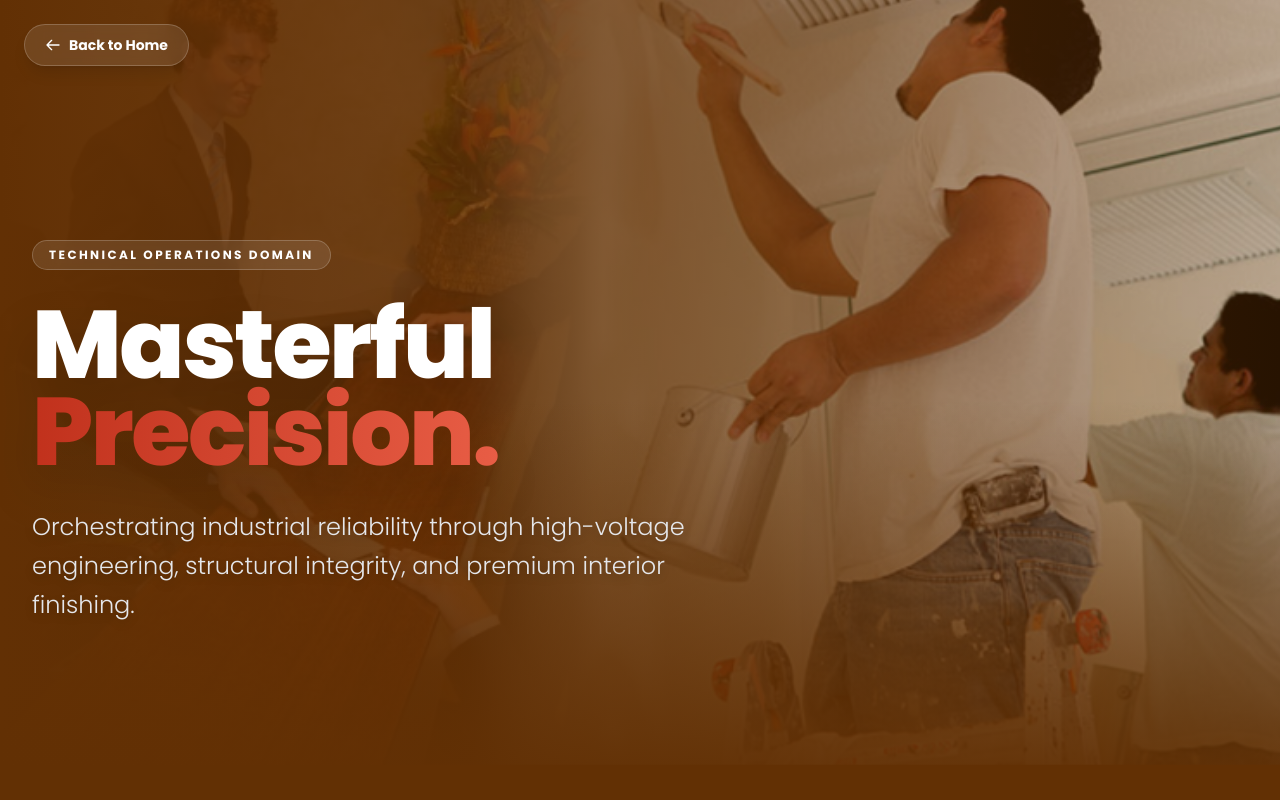
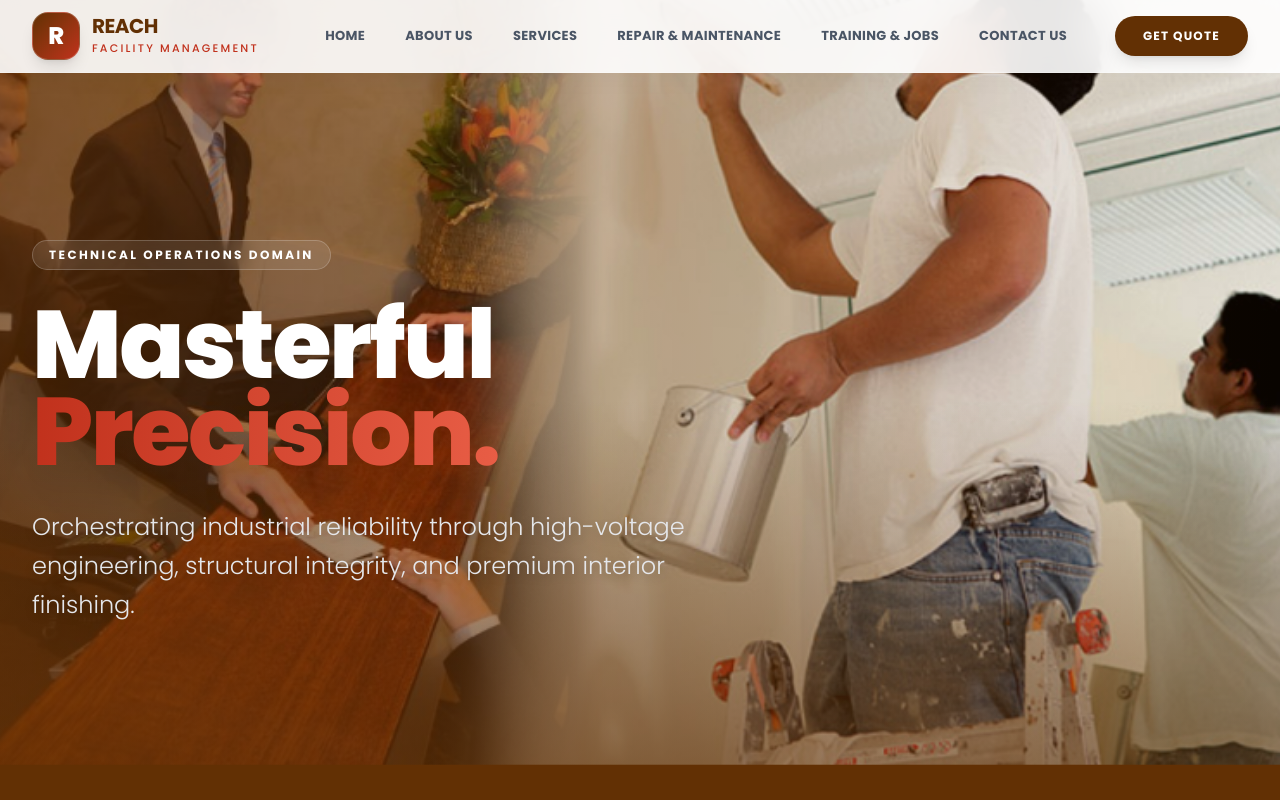
Before and after one commit to AaryaBalan/Reach-Website, a React (Vite) app: page /repair-maintenance in a window 1280 px wide. Shown: the top 800 px of the page. Built offline with nearby package versions, Linux system fonts and the light colour scheme.

Commit message:
feat: introduce shared Navbar component and adjust hero image opacities and gradient overlays

```diff
--- a/src/components/Hero.jsx
+++ b/src/components/Hero.jsx
@@ -46,11 +46,11 @@ const Hero = () => {
                             <img
                                 src={slide.image}
                                 alt={slide.alt}
-                                className="w-full h-full object-cover opacity-80"
+                                className="w-full h-full object-cover opacity-100"
                             />
                         </div>
                         {/* Cinematic Gradient Overlay */}
-                        <div className="absolute inset-0 bg-gradient-to-r from-[#623004]/70 via-[#623004]/40 to-transparent"></div>
+                        <div className="absolute inset-0 bg-gradient-to-r from-[#623004]/50 via-[#623004]/20 to-transparent"></div>
                         <div className="absolute inset-0 bg-gradient-to-t from-[#623004]/40 via-transparent to-transparent"></div>
                     </div>
                 ))}
--- a/src/pages/RepairMaintenancePage.jsx
+++ b/src/pages/RepairMaintenancePage.jsx
@@ -2,6 +2,7 @@ import React, { useEffect, useRef, useState } from 'react';
 import { Link } from 'react-router-dom';
 import { motion, useScroll, useTransform, useSpring, useMotionValue, useMotionTemplate } from 'framer-motion';
 import heroImg from '../assets/carousel-4.png';
+import Navbar from '../components/Navbar';
 
 // --- Animated 3D Card Component ---
 const TiltCard = ({ children, className }) => {
@@ -112,20 +113,8 @@ const RepairMaintenancePage = () => {
         <div ref={containerRef} className="min-h-screen bg-[#FAFAFA] font-['Poppins'] selection:bg-[#C1311C] selection:text-white overflow-x-hidden">
 
             {/* Navigation / Back Button */}
-            <motion.nav
-                initial={{ y: -100 }} animate={{ y: 0 }} transition={{ duration: 0.6, ease: "circOut" }}
-                className="fixed top-0 left-0 right-0 z-50 p-6 pointer-events-none"
-            >
-                <div className="max-w-7xl mx-auto flex justify-between items-center">
-                    <Link to="/" className="pointer-events-auto inline-flex items-center gap-2 px-5 py-2.5 bg-white/10 backdrop-blur-md text-white rounded-full text-sm font-bold shadow-lg hover:bg-white hover:text-[#623004] transition-all duration-300 border border-white/20 group">
-                        <motion.svg
-                            whileHover={{ x: -4 }}
-                            className="w-4 h-4" fill="none" stroke="currentColor" viewBox="0 0 24 24"><path strokeLinecap="round" strokeLinejoin="round" strokeWidth={2} d="M10 19l-7-7m0 0l7-7m-7 7h18" />
-                        </motion.svg>
-                        Back to Home
-                    </Link>
-                </div>
-            </motion.nav>
+            {/* Navigation */}
+            <Navbar />
 
             {/* Hero Section */}
             <section className="relative h-screen flex items-center overflow-hidden bg-[#623004]">
@@ -141,13 +130,13 @@ const RepairMaintenancePage = () => {
                         <img
                             src={heroImg}
                             alt="Facility Maintenance"
-                            className="w-full h-full object-cover opacity-60"
+                            className="w-full h-full object-cover opacity-90"
                         />
                     </motion.div>
 
                     {/* Cinematic Gradients Overlay */}
-                    <div className="absolute inset-0 bg-gradient-to-r from-[#623004] via-[#623004]/60 to-transparent"></div>
-                    <div className="absolute inset-0 bg-gradient-to-t from-[#623004] via-transparent to-transparent"></div>
+                    <div className="absolute inset-0 bg-gradient-to-r from-[#623004]/70 via-[#623004]/20 to-transparent"></div>
+                    <div className="absolute inset-0 bg-gradient-to-t from-[#623004]/60 via-transparent to-transparent"></div>
                 </div>
 
                 <div className="max-w-7xl mx-auto px-6 lg:px-8 relative z-10 w-full mt-16">
--- a/src/pages/TrainingPage.jsx
+++ b/src/pages/TrainingPage.jsx
@@ -1,5 +1,6 @@
 import React, { useEffect } from 'react';
 import { Link } from 'react-router-dom';
+import Navbar from '../components/Navbar';
 
 const TrainingPage = () => {
     useEffect(() => {
@@ -30,14 +31,8 @@ const TrainingPage = () => {
         <div className="min-h-screen bg-[#FAFAFA] font-['Poppins'] selection:bg-[#C1311C] selection:text-white">
 
             {/* Navigation / Back Button */}
-            <nav className="fixed top-0 left-0 right-0 z-50 p-6 pointer-events-none">
-                <div className="max-w-7xl mx-auto flex justify-between items-center">
-                    <Link to="/" className="pointer-events-auto inline-flex items-center gap-2 px-5 py-2.5 bg-white/80 backdrop-blur-md text-[#623004] rounded-full text-sm font-bold shadow-sm hover:bg-white hover:shadow-md transition-all duration-300 border border-white/20">
-                        <svg className="w-4 h-4" fill="none" stroke="currentColor" viewBox="0 0 24 24"><path strokeLinecap="round" strokeLinejoin="round" strokeWidth={2} d="M10 19l-7-7m0 0l7-7m-7 7h18" /></svg>
-                        Back to Home
-                    </Link>
-                </div>
-            </nav>
+            {/* Navigation */}
+            <Navbar />
 
             {/* Hero Section */}
             <div className="relative pt-32 pb-20 lg:pt-48 lg:pb-32 overflow-hidden">
```
